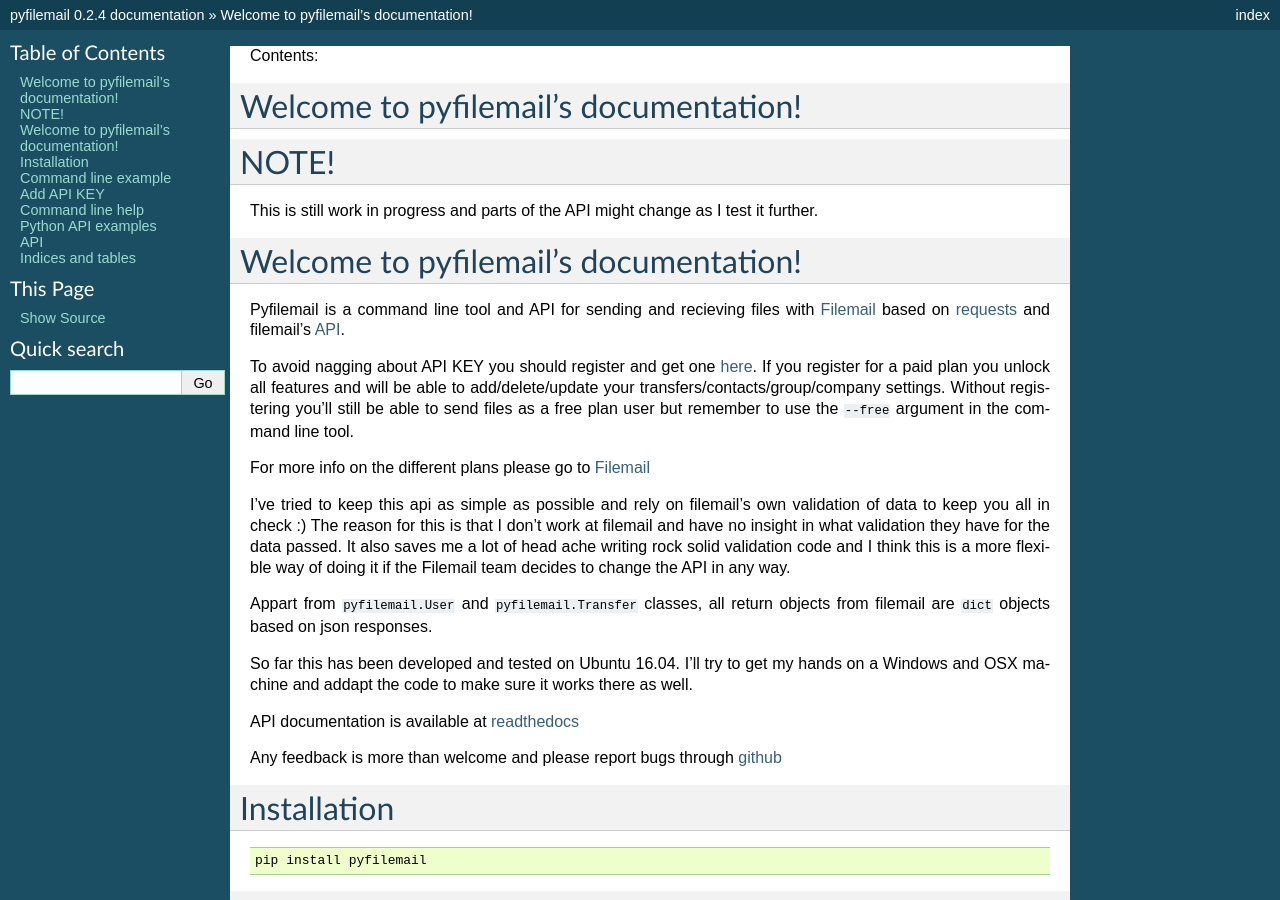
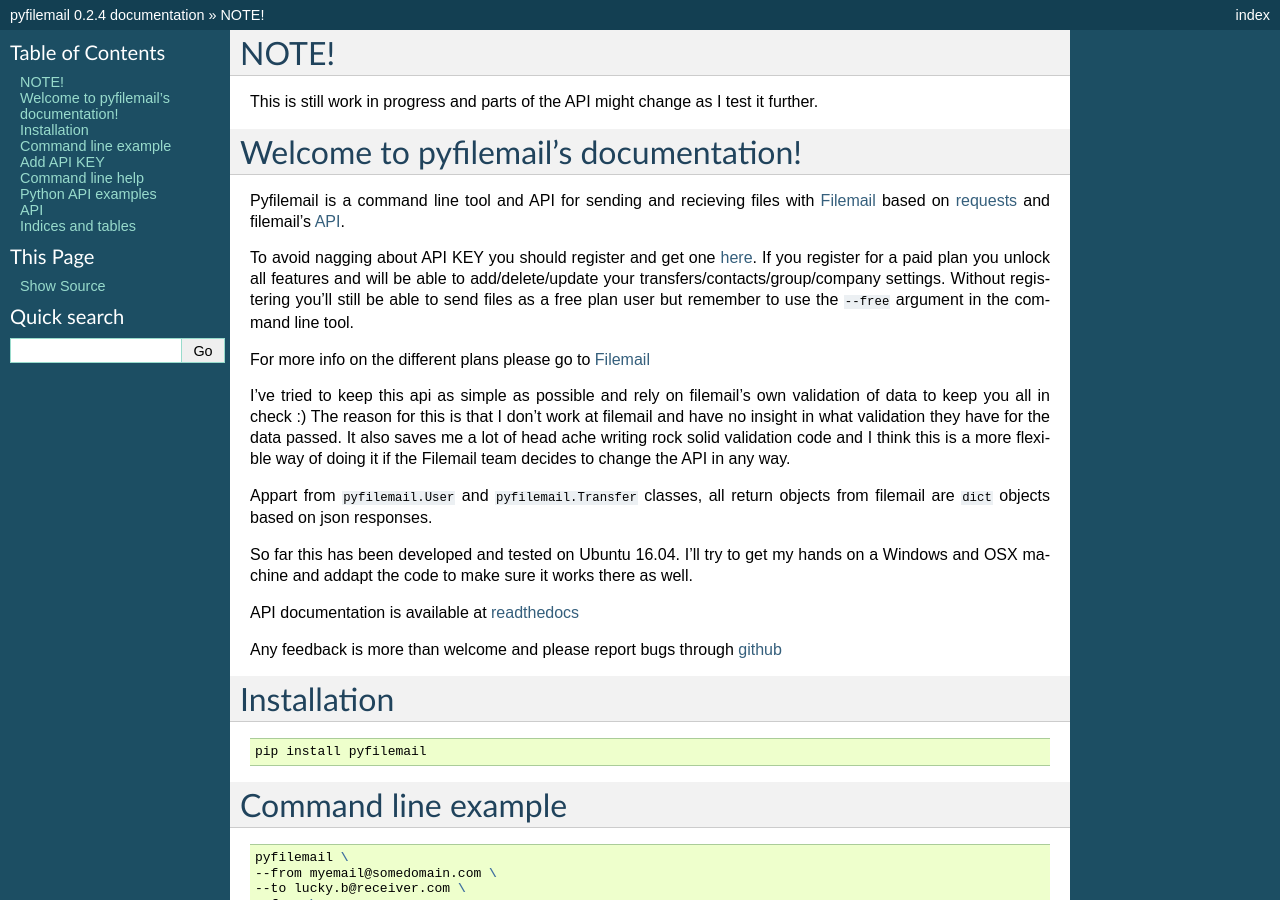
Before and after one commit to apetrynet/pyfilemail, a Sphinx documentation site: the page built from docs/source/index.rst, in a window 1280 px wide and 900 px high. Built offline with Sphinx 7.4.7, drawn with Linux system fonts in a browser that asks for light colours; some of the changed lines change nothing that is shown; some of the changed text lies outside the part shown.

Commit message:
reorganized

```diff
--- a/docs/source/index.rst
+++ b/docs/source/index.rst
@@ -1,16 +1,6 @@
-.. pyfilemail documentation master file, created by
-   sphinx-quickstart on Wed May 11 00:07:47 2016.
-   You can adapt this file completely to your liking, but it should at least
-   contain the root `toctree` directive.
-
-Contents:
-
 .. toctree::
    :maxdepth: 2
 
-
-Welcome to pyfilemail's documentation!
-======================================
 
 ..  include:: ../../README.rst
 
```
